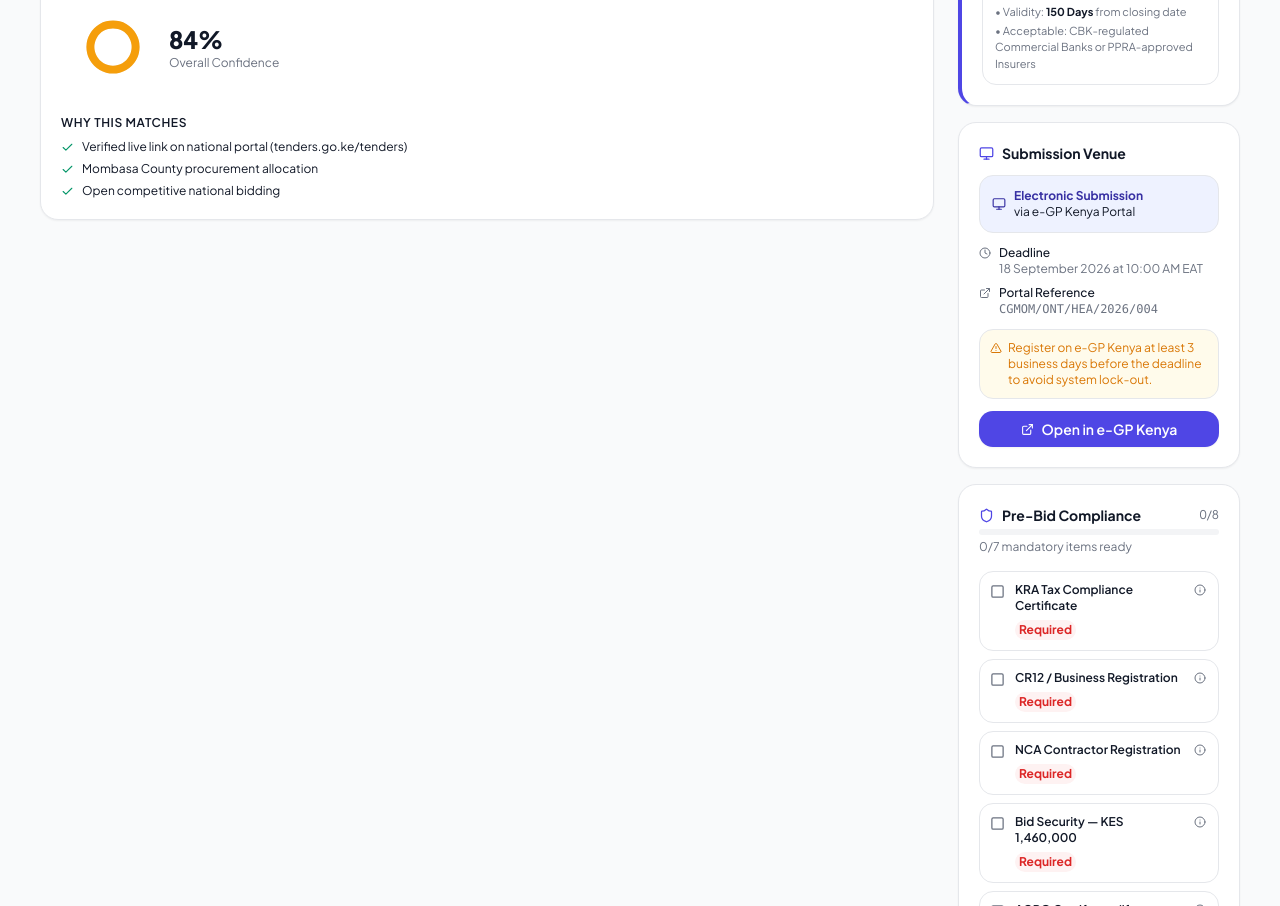
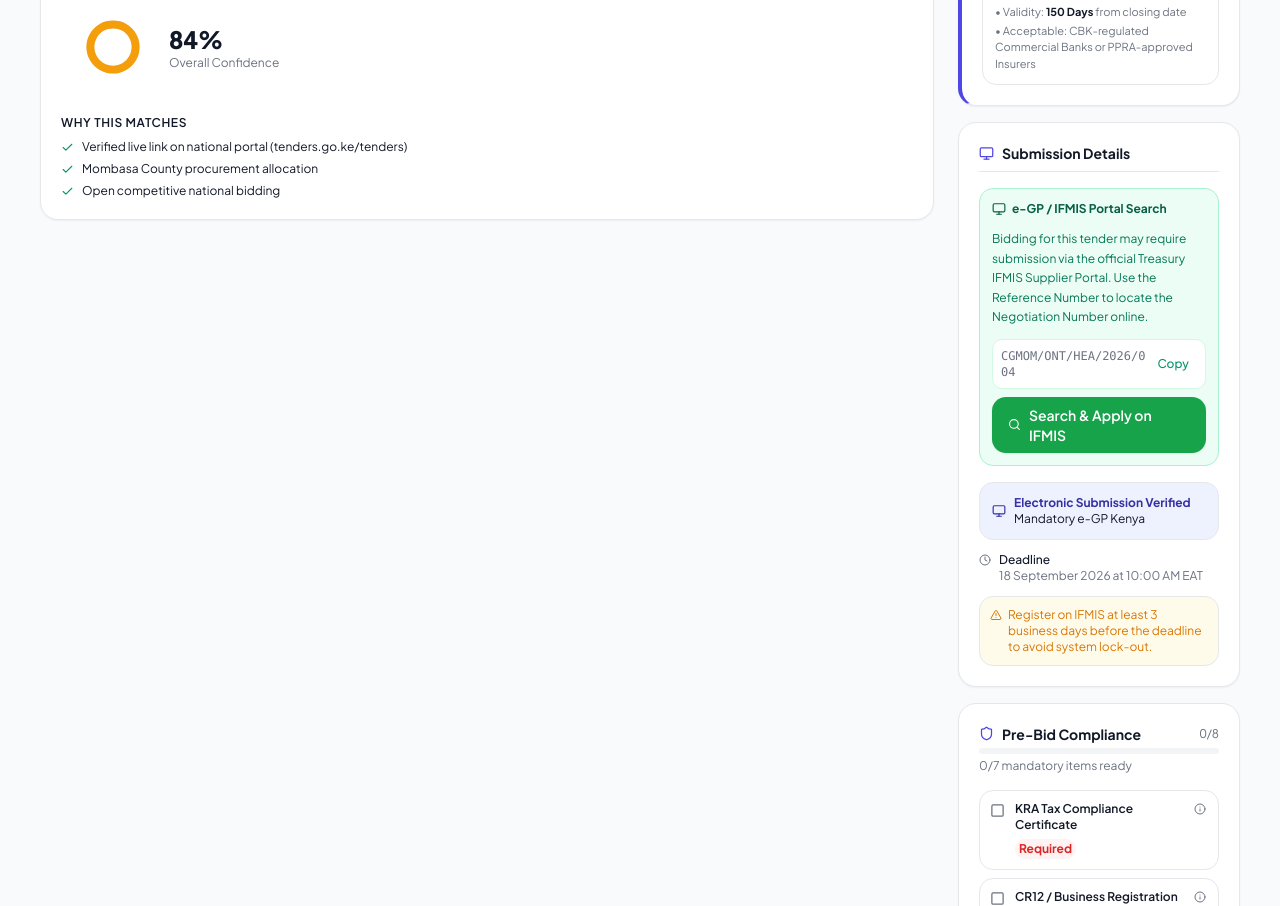
Before and after one commit to GabuGravin41/proQ, a Next.js app: page /tender-detail in a window 1280 px wide. Shown: the part 1100-2006 px from the top of the page. Built offline with nearby package versions, Linux system fonts and the light colour scheme.

Commit message:
feat: Add prominent IFMIS e-GP search integration across tender cards and details

```diff
--- a/src/app/bookmarks/components/BookmarksPage.tsx
+++ b/src/app/bookmarks/components/BookmarksPage.tsx
@@ -156,16 +156,15 @@ export default function BookmarksPage() {
                       Docs
                     </a>
                   )}
-                  {tender.submissionVenue === 'e-GP' && tender.egpLink && (
-                    <a
-                      href={tender.egpLink}
-                      target="_blank"
-                      rel="noopener noreferrer"
-                      className="btn-secondary text-xs py-1.5 px-3"
-                    >
-                      <ExternalLink size={12} />
-                    </a>
-                  )}
+                  <a
+                    href={tender.egpLink || "https://supplier.treasury.go.ke/iri/portal"}
+                    target="_blank"
+                    rel="noopener noreferrer"
+                    className="btn-secondary text-xs py-1.5 px-3 border-emerald-200 bg-emerald-50 text-emerald-700 hover:bg-emerald-100"
+                    title="Search on e-GP / IFMIS Portal"
+                  >
+                    <ExternalLink size={13} />
+                  </a>
                   <button
                     onClick={() => removeBookmark(tender.id)}
                     className="btn-secondary text-xs py-1.5 px-3 text-danger border-danger/20 hover:bg-danger-bg"
--- a/src/app/components/TenderCard.tsx
+++ b/src/app/components/TenderCard.tsx
@@ -205,17 +205,15 @@ export default function TenderCard({ tender, onMatchScoreClick }: TenderCardProp
             </button>
           )}
 
-          {tender.submissionVenue === 'e-GP' && tender.egpLink && (
           <a
-              href={tender.egpLink}
+            href={tender.egpLink || "https://supplier.treasury.go.ke/iri/portal"}
             target="_blank"
             rel="noopener noreferrer"
-              className="btn-secondary text-xs py-1.5 px-3"
-              title="Open in e-GP Kenya"
+            className="btn-secondary text-xs py-1.5 px-3 border-emerald-200 bg-emerald-50 text-emerald-700 hover:bg-emerald-100 dark:border-emerald-900/50 dark:bg-emerald-950/20 dark:hover:bg-emerald-900/40"
+            title="Search on e-GP / IFMIS Portal"
           >
             <ExternalLink size={13} />
           </a>
-          )}
         </div>
       </div>
     </div>
--- a/src/app/tender-detail/components/SubmissionVenueCard.tsx
+++ b/src/app/tender-detail/components/SubmissionVenueCard.tsx
@@ -1,7 +1,7 @@
 'use client';
 import React from 'react';
 import { Tender } from '@/lib/tenderData';
-import { ExternalLink, MapPin, Clock, Monitor, AlertTriangle } from 'lucide-react';
+import { ExternalLink, MapPin, Clock, Monitor, AlertTriangle, Search } from 'lucide-react';
 import { toast } from 'sonner';
 
 interface SubmissionVenueCardProps {
@@ -17,19 +17,45 @@ export default function SubmissionVenueCard({ tender }: SubmissionVenueCardProps
   const isElectronic = tender.submissionVenue === 'e-GP';
 
   return (
-    <div className="card p-5">
-      <h2 className="text-sm font-bold text-foreground mb-3 flex items-center gap-2">
+    <div className="card p-5 space-y-4">
+      <h2 className="text-sm font-bold text-foreground flex items-center gap-2 border-b border-border pb-2">
         {isElectronic ? <Monitor size={15} className="text-primary" /> : <MapPin size={15} className="text-primary" />}
-        Submission Venue
+        Submission Details
       </h2>
+
+      {/* IFMIS / E-GP LOCATOR (Always visible because many PPIP physicals have IFMIS components) */}
+      <div className="p-3 rounded-lg bg-emerald-50 dark:bg-emerald-950/20 border border-emerald-200 dark:border-emerald-900/50 space-y-3">
+        <h3 className="text-xs font-bold text-emerald-800 dark:text-emerald-400 flex items-center gap-1.5">
+          <Monitor size={14} />
+          e-GP / IFMIS Portal Search
+        </h3>
+        <p className="text-xs text-emerald-700 dark:text-emerald-500 leading-relaxed">
+          Bidding for this tender may require submission via the official Treasury IFMIS Supplier Portal. Use the Reference Number to locate the Negotiation Number online.
+        </p>
+        <div className="flex flex-col gap-2">
+          <div className="flex items-center justify-between bg-white dark:bg-black/40 p-2 rounded border border-emerald-100 dark:border-emerald-900/50">
+             <span className="text-xs font-mono text-muted-foreground break-all">{tender.referenceNumber}</span>
+             <button onClick={() => { navigator.clipboard.writeText(tender.referenceNumber); toast.success('Reference copied'); }} className="text-xs text-emerald-600 hover:underline px-2 font-medium">Copy</button>
+          </div>
+          <a
+            href="https://supplier.treasury.go.ke/iri/portal"
+            target="_blank"
+            rel="noopener noreferrer"
+            className="btn-primary w-full justify-center text-sm py-2 bg-[#16A34A] hover:bg-[#15803D] shadow-sm"
+          >
+            <Search size={13} />
+            Search & Apply on IFMIS
+          </a>
+        </div>
+      </div>
 
       {isElectronic ? (
         <div className="space-y-3">
           <div className="flex items-center gap-2 p-3 rounded-lg bg-secondary border border-secondary-foreground/20">
             <Monitor size={14} className="text-secondary-foreground shrink-0" />
             <div>
-              <p className="text-xs font-bold text-secondary-foreground">Electronic Submission</p>
-              <p className="text-xs text-secondary-foreground/70">via e-GP Kenya Portal</p>
+              <p className="text-xs font-bold text-secondary-foreground">Electronic Submission Verified</p>
+              <p className="text-xs text-secondary-foreground/70">Mandatory e-GP Kenya</p>
             </div>
           </div>
 
@@ -41,43 +67,24 @@ export default function SubmissionVenueCard({ tender }: SubmissionVenueCardProps
                 <p className="text-muted-foreground">{formatDate(tender.closingDate)} at {tender.closingTime}</p>
               </div>
             </div>
-            <div className="flex items-start gap-2">
-              <ExternalLink size={12} className="text-muted-foreground mt-0.5 shrink-0" />
-              <div>
-                <p className="font-medium text-foreground">Portal Reference</p>
-                <p className="text-muted-foreground font-mono break-all">{tender.referenceNumber}</p>
-              </div>
-            </div>
           </div>
 
           <div className="p-2.5 rounded-lg bg-warning-bg border border-warning/20">
             <div className="flex items-start gap-1.5">
               <AlertTriangle size={12} className="text-warning mt-0.5 shrink-0" />
               <p className="text-xs text-warning">
-                Register on e-GP Kenya at least 3 business days before the deadline to avoid system lock-out.
+                Register on IFMIS at least 3 business days before the deadline to avoid system lock-out.
               </p>
             </div>
           </div>
-
-          {tender.egpLink && (
-            <a
-              href={tender.egpLink}
-              target="_blank"
-              rel="noopener noreferrer"
-              className="btn-primary w-full justify-center text-sm py-2"
-            >
-              <ExternalLink size={13} />
-              Open in e-GP Kenya
-            </a>
-          )}
         </div>
       ) : (
-        <div className="space-y-3">
+        <div className="space-y-3 pt-2">
           <div className="flex items-center gap-2 p-3 rounded-lg bg-warning-bg border border-warning/20">
             <MapPin size={14} className="text-warning shrink-0" />
             <div>
-              <p className="text-xs font-bold text-warning">Physical Tender Box</p>
-              <p className="text-xs text-warning/70">Manual submission required</p>
+              <p className="text-xs font-bold text-warning">Physical Tender Box Backup</p>
+              <p className="text-xs text-warning/70">If e-GP is unavailable, drop manual bids here</p>
             </div>
           </div>
 
@@ -97,23 +104,6 @@ export default function SubmissionVenueCard({ tender }: SubmissionVenueCardProps
               </div>
             </div>
           </div>
-
-          <div className="p-2.5 rounded-lg bg-danger-bg border border-danger/20">
-            <div className="flex items-start gap-1.5">
-              <AlertTriangle size={12} className="text-danger mt-0.5 shrink-0" />
-              <p className="text-xs text-danger">
-                Late physical submissions are rejected without exception. Allow travel time.
-              </p>
-            </div>
-          </div>
-
-          <button
-            onClick={() => toast.info('Opening Google Maps directions...')}
-            className="btn-secondary w-full justify-center text-sm py-2"
-          >
-            <MapPin size={13} />
-            Get Directions
-          </button>
         </div>
       )}
     </div>
--- a/src/app/tender-detail/components/TenderDetailHeader.tsx
+++ b/src/app/tender-detail/components/TenderDetailHeader.tsx
@@ -149,17 +149,15 @@ export default function TenderDetailHeader({ tender }: TenderDetailHeaderProps)
               </button>
             </div>
 
-            {tender.submissionVenue === 'e-GP' && tender.egpLink && (
             <a
-                href={tender.egpLink}
+              href={tender.egpLink || "https://supplier.treasury.go.ke/iri/portal"}
               target="_blank"
               rel="noopener noreferrer"
-                className="btn-primary text-sm px-4 py-2 whitespace-nowrap"
+              className="btn-primary text-sm px-4 py-2 whitespace-nowrap shadow-sm bg-[#16A34A] hover:bg-[#15803D]"
             >
               <ExternalLink size={14} />
-                Open in e-GP Kenya
+              Apply via e-GP (IFMIS)
             </a>
-            )}
           </div>
         </div>
       </div>
--- a/src/app/tender-detail/components/TenderDocuments.tsx
+++ b/src/app/tender-detail/components/TenderDocuments.tsx
@@ -52,6 +52,15 @@ function getDocumentsForTender(tender: Tender) {
       verified: true,
       url: tender.documentUrl || 'https://tenders.go.ke',
     },
+    {
+      id: 'doc-004',
+      name: `Electronic Procurement (IFMIS) Portal`,
+      type: 'PORTAL',
+      size: 'External',
+      available: true,
+      verified: true,
+      url: tender.egpLink || 'https://supplier.treasury.go.ke/iri/portal',
+    }
   ];
 }
 
@@ -120,9 +129,9 @@ export default function TenderDocuments({ tender }: TenderDocumentsProps) {
                 <p className="text-sm font-medium text-foreground truncate">{doc.name}</p>
                 <div className="flex items-center gap-2 mt-0.5">
                   <span className="text-xs text-muted-foreground font-semibold">{doc.type}</span>
-                  <span className="text-xs text-muted-foreground">·</span>
+                  <span className="text-xs text-muted-foreground">•</span>
                   <span className="text-xs text-muted-foreground">{doc.size}</span>
-                  <span className="text-xs text-muted-foreground">·</span>
+                  <span className="text-xs text-muted-foreground">•</span>
                   <span className="flex items-center gap-0.5 text-xs text-success">
                     <CheckCircle size={10} />
                     Verified Source
```
Lines whose indentation alone changed are shown as unchanged.
